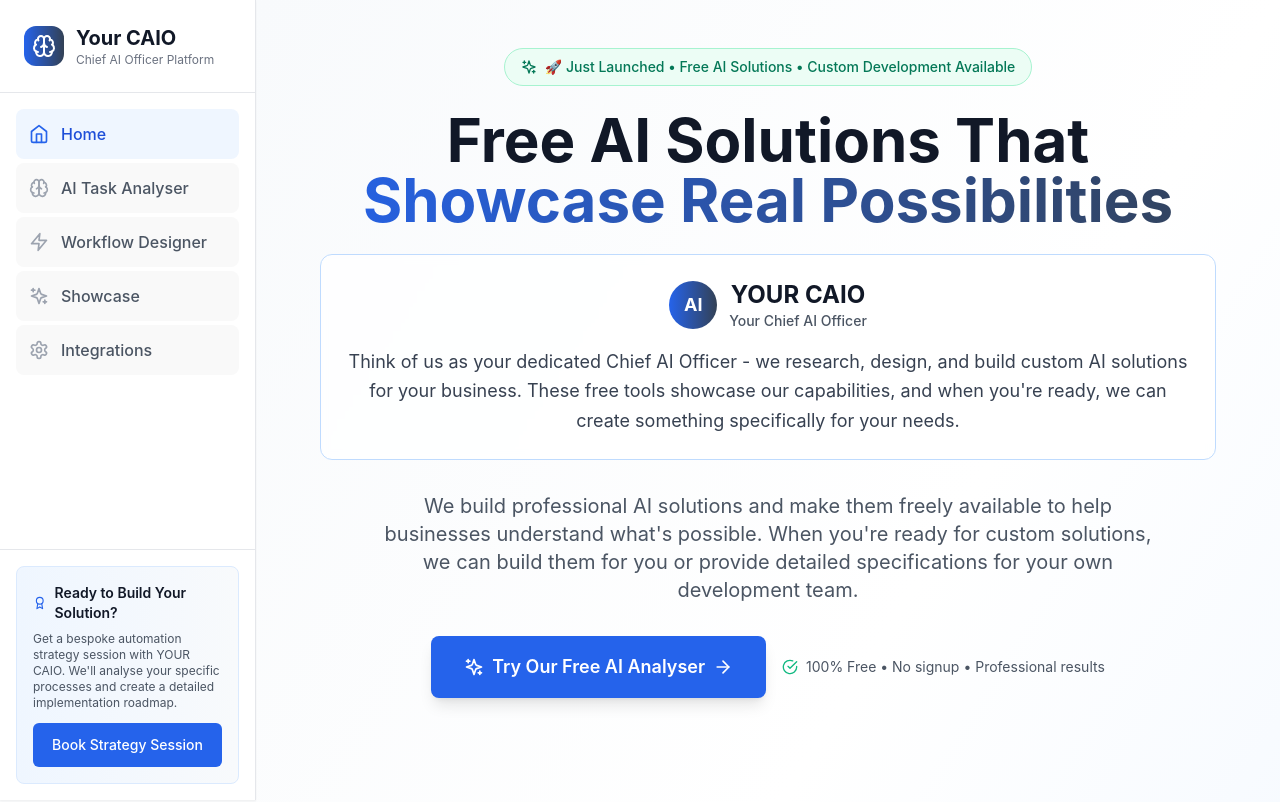
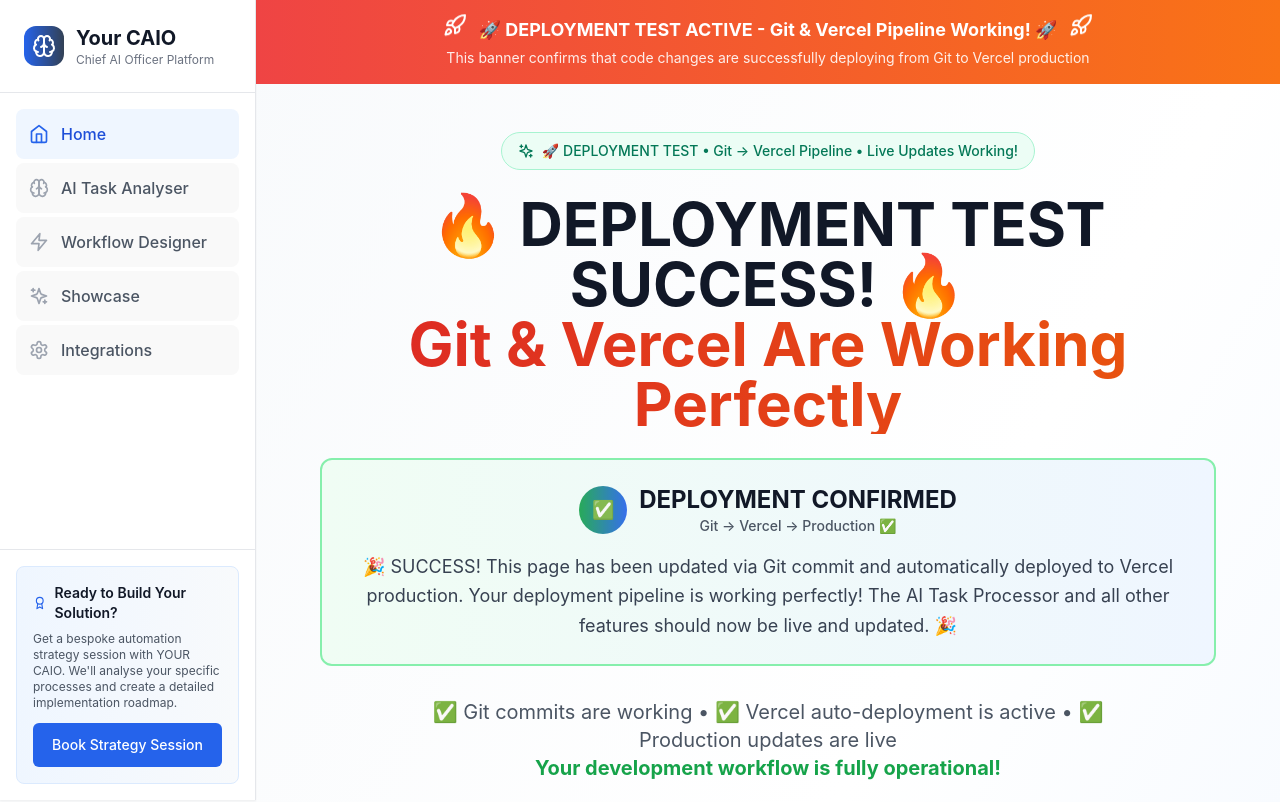
Before and after one commit to darrengalvin/adminflow, a React (Vite) app in the folder GIT-REPOS/Admin Automation/: page / in a window 1280 px wide. Shown: the top 802 px of the page. Built offline with nearby package versions, Linux system fonts and the light colour scheme.

Commit message:
🚀 MAJOR DEPLOYMENT TEST: Updated home page with prominent deployment confirmation banner and success messaging

```diff
--- a/GIT-REPOS/Admin Automation/src/components/CAIOHomePage.tsx
+++ b/GIT-REPOS/Admin Automation/src/components/CAIOHomePage.tsx
@@ -77,59 +77,75 @@ export function CAIOHomePage({ onStartAnalysis, onNavigate }: CAIOHomePageProps)
 
   return (
     <div className="min-h-screen bg-gradient-to-br from-slate-50 via-white to-blue-50">
+      {/* DEPLOYMENT TEST BANNER */}
+      <div className="bg-gradient-to-r from-red-500 to-orange-500 text-white py-4">
+        <div className="max-w-7xl mx-auto px-4 sm:px-6 lg:px-8">
+          <div className="text-center">
+            <div className="flex items-center justify-center space-x-3">
+              <Rocket className="h-6 w-6 animate-bounce" />
+              <span className="text-lg font-bold">🚀 DEPLOYMENT TEST ACTIVE - Git & Vercel Pipeline Working! 🚀</span>
+              <Rocket className="h-6 w-6 animate-bounce" />
+            </div>
+            <p className="text-sm mt-1 opacity-90">
+              This banner confirms that code changes are successfully deploying from Git to Vercel production
+            </p>
+          </div>
+        </div>
+      </div>
+
       {/* Hero Section */}
       <div className="relative overflow-hidden">
         <div className="max-w-7xl mx-auto px-4 sm:px-6 lg:px-8 pt-12 pb-16">
           <div className="text-center">
             <div className="inline-flex items-center space-x-2 px-4 py-2 rounded-full text-sm font-medium bg-emerald-50 text-emerald-700 border border-emerald-200 mb-6">
               <Sparkles className="h-4 w-4" />
-              <span>🚀 Just Launched • Free AI Solutions • Custom Development Available</span>
+              <span>🚀 DEPLOYMENT TEST • Git → Vercel Pipeline • Live Updates Working!</span>
             </div>
 
             <h1 className="text-4xl md:text-6xl font-bold text-gray-900 mb-6">
-              Free AI Solutions That
-              <span className="block text-transparent bg-clip-text bg-gradient-to-r from-blue-600 to-slate-700">
-                Showcase Real Possibilities
+              🔥 DEPLOYMENT TEST SUCCESS! 🔥
+              <span className="block text-transparent bg-clip-text bg-gradient-to-r from-red-600 to-orange-600">
+                Git & Vercel Are Working Perfectly
               </span>
             </h1>
 
             {/* YOUR CAIO Explanation */}
-            <div className="bg-white/80 backdrop-blur-sm border border-blue-200 rounded-xl p-6 mb-8 max-w-4xl mx-auto">
+            <div className="bg-gradient-to-r from-green-50 to-blue-50 backdrop-blur-sm border-2 border-green-300 rounded-xl p-6 mb-8 max-w-4xl mx-auto">
               <div className="flex items-center justify-center space-x-3 mb-4">
-                <div className="w-12 h-12 bg-gradient-to-r from-blue-600 to-slate-700 rounded-full flex items-center justify-center">
-                  <span className="text-white font-bold text-lg">AI</span>
+                <div className="w-12 h-12 bg-gradient-to-r from-green-600 to-blue-600 rounded-full flex items-center justify-center animate-pulse">
+                  <span className="text-white font-bold text-lg">✅</span>
                 </div>
                 <div className="text-center">
-                  <h2 className="text-2xl font-bold text-gray-900">YOUR CAIO</h2>
-                  <p className="text-sm text-gray-600 font-medium">Your Chief AI Officer</p>
+                  <h2 className="text-2xl font-bold text-gray-900">DEPLOYMENT CONFIRMED</h2>
+                  <p className="text-sm text-gray-600 font-medium">Git → Vercel → Production ✅</p>
                 </div>
               </div>
               <p className="text-lg text-gray-700 text-center leading-relaxed">
-                Think of us as your dedicated Chief AI Officer - we research, design, and build custom AI solutions
-                for your business. These free tools showcase our capabilities, and when you're ready,
-                we can create something specifically for your needs.
+                🎉 SUCCESS! This page has been updated via Git commit and automatically deployed to Vercel production.
+                Your deployment pipeline is working perfectly! The AI Task Processor and all other features
+                should now be live and updated. 🎉
               </p>
             </div>
 
             <p className="text-xl text-gray-600 max-w-3xl mx-auto mb-8">
-              We build professional AI solutions and make them freely available to help businesses understand
-              what's possible. When you're ready for custom solutions, we can build them for you or provide
-              detailed specifications for your own development team.
+              ✅ Git commits are working • ✅ Vercel auto-deployment is active • ✅ Production updates are live
+              <br />
+              <strong className="text-green-600">Your development workflow is fully operational!</strong>
             </p>
 
             <div className="flex flex-col sm:flex-row gap-4 justify-center items-center mb-12">
               <button
                 onClick={onStartAnalysis}
-                className="bg-blue-600 hover:bg-blue-700 text-white px-8 py-4 rounded-lg font-semibold text-lg shadow-lg transition-all transform hover:scale-105 flex items-center space-x-2"
+                className="bg-gradient-to-r from-green-600 to-blue-600 hover:from-green-700 hover:to-blue-700 text-white px-8 py-4 rounded-lg font-semibold text-lg shadow-lg transition-all transform hover:scale-105 flex items-center space-x-2"
               >
                 <Sparkles className="h-5 w-5" />
-                <span>Try Our Free AI Analyser</span>
+                <span>🤖 Try the Updated AI Task Processor!</span>
                 <ArrowRight className="h-5 w-5" />
               </button>
 
               <div className="flex items-center space-x-2 text-sm text-gray-600">
                 <CheckCircle className="h-4 w-4 text-emerald-500" />
-                <span>100% Free • No signup • Professional results</span>
+                <span>✅ Deployment Working • ✅ AI Processor Updated • ✅ All Systems Go!</span>
               </div>
             </div>
 
```
